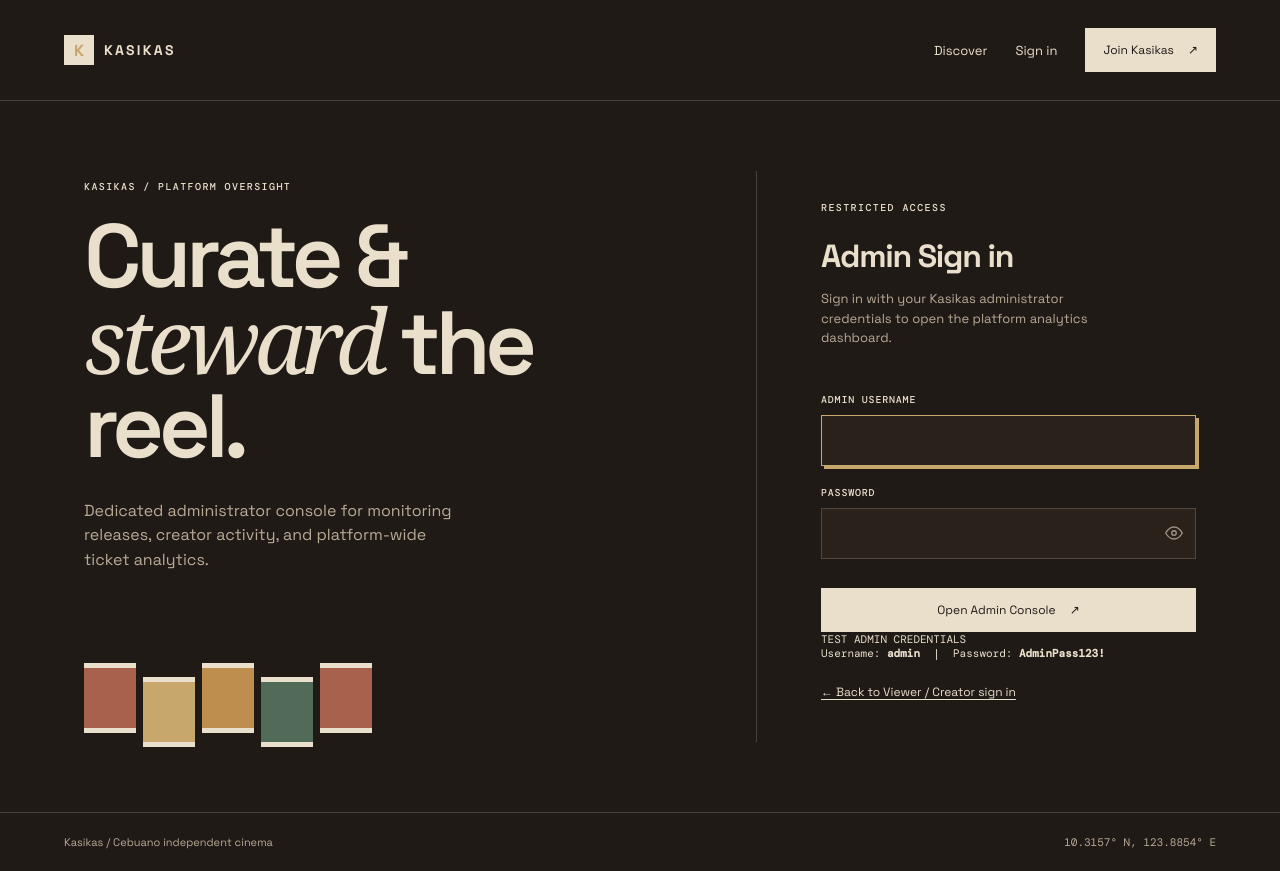
After one commit to flurgerburger/kasikas, a Django app: template templates/admin_login.html in a window 1280 px wide. The commit adds this page. Run offline with Django 5.2, Linux system fonts and the light colour scheme; the template is opened without the code that fills it, so the values that code supplies are empty.

Commit message:
feat(auth): implement Viewer/Creator role selection and dedicated Admin login

```diff
--- /dev/null
+++ b/accounts/context_processors.py
@@ -0,0 +1,28 @@
+from .models import UserProfile
+
+
+def get_user_role(user, session=None):
+    if not user or not user.is_authenticated:
+        return None
+    if user.is_staff or user.is_superuser:
+        return UserProfile.ROLE_ADMIN
+    profile = UserProfile.objects.filter(user=user).first()
+    if profile and profile.role == UserProfile.ROLE_ADMIN:
+        return UserProfile.ROLE_ADMIN
+    if session is not None:
+        session_role = session.get('active_role')
+        if session_role in (UserProfile.ROLE_CREATOR, UserProfile.ROLE_VIEWER):
+            return session_role
+    if profile:
+        return profile.role
+    return UserProfile.ROLE_VIEWER
+
+
+def role_context(request):
+    role = get_user_role(request.user, request.session)
+    return {
+        'active_role': role,
+        'is_creator_role': role == UserProfile.ROLE_CREATOR,
+        'is_admin_role': role == UserProfile.ROLE_ADMIN,
+        'is_viewer_role': role == UserProfile.ROLE_VIEWER,
+    }
--- /dev/null
+++ b/templates/admin_login.html
@@ -0,0 +1,47 @@
+{% extends 'base.html' %}
+{% block title %}Admin Sign in | Kasikas{% endblock %}
+{% block content %}
+<section class="auth-layout">
+    <div class="auth-intro">
+        <p class="eyebrow">KASIKAS / PLATFORM OVERSIGHT</p>
+        <h1>Curate &amp;<br><em>steward</em> the reel.</h1>
+        <p class="lede">Dedicated administrator console for monitoring releases, creator activity, and platform-wide ticket analytics.</p>
+        <div class="film-strip" aria-hidden="true"><span></span><span></span><span></span><span></span><span></span></div>
+    </div>
+    <div class="auth-panel">
+        <p class="eyebrow">RESTRICTED ACCESS</p>
+        <h2>Admin Sign in</h2>
+        <p class="panel-copy">Sign in with your Kasikas administrator credentials to open the platform analytics dashboard.</p>
+        <form method="post" class="auth-form">
+            {% csrf_token %}
+            {% if form.non_field_errors %}<div class="form-errors">{{ form.non_field_errors }}</div>{% endif %}
+            <label for="id_username">Admin Username</label>
+            <input id="id_username" name="username" type="text" autocomplete="username" required autofocus>
+            {% if form.username.errors %}<div class="field-error">{{ form.username.errors|striptags }}</div>{% endif %}
+            <label for="id_password">Password</label>
+            <div class="password-field-wrap">
+                <input id="id_password" name="password" type="password" autocomplete="current-password" required>
+                <button type="button" class="password-toggle-btn" data-target="id_password" aria-label="Show password" aria-pressed="false" title="Show password">
+                    <svg class="eye-icon eye-open" viewBox="0 0 24 24" fill="none" stroke="currentColor" stroke-width="1.8" stroke-linecap="round" stroke-linejoin="round">
+                        <path d="M1 12s4-8 11-8 11 8 11 8-4 8-11 8-11-8-11-8z"></path>
+                        <circle cx="12" cy="12" r="3"></circle>
+                    </svg>
+                    <svg class="eye-icon eye-closed" viewBox="0 0 24 24" fill="none" stroke="currentColor" stroke-width="1.8" stroke-linecap="round" stroke-linejoin="round" style="display: none;">
+                        <path d="M17.94 17.94A10.07 10.07 0 0 1 12 20c-7 0-11-8-11-8a18.45 18.45 0 0 1 5.06-5.94M9.9 4.24A9.12 9.12 0 0 1 12 4c7 0 11 8 11 8a18.5 18.5 0 0 1-2.16 3.19m-6.72-1.07a3 3 0 1 1-4.24-4.24"></path>
+                        <line x1="1" y1="1" x2="23" y2="23"></line>
+                    </svg>
+                </button>
+            </div>
+            {% if form.password.errors %}<div class="field-error">{{ form.password.errors|striptags }}</div>{% endif %}
+            <button class="primary-button" type="submit">Open Admin Console <span>↗</span></button>
+        </form>
+
+        <div class="demo-creds-box mono">
+            <span class="demo-creds-title">TEST ADMIN CREDENTIALS</span>
+            <div>Username: <strong>admin</strong> &nbsp;|&nbsp; Password: <strong>AdminPass123!</strong></div>
+        </div>
+
+        <p class="form-footer"><a href="{% url 'login' %}">← Back to Viewer / Creator sign in</a></p>
+    </div>
+</section>
+{% endblock %}
--- a/templates/base.html
+++ b/templates/base.html
@@ -8,7 +8,7 @@
     <link rel="preconnect" href="https://fonts.googleapis.com">
     <link rel="preconnect" href="https://fonts.gstatic.com" crossorigin>
     <link href="https://fonts.googleapis.com/css2?family=DM+Mono:wght@400;500&family=Space+Grotesk:wght@400;500;600;700&display=swap" rel="stylesheet">
-    <link rel="stylesheet" href="{% static 'css/kasikas.css' %}?v=3">
+    <link rel="stylesheet" href="{% static 'css/kasikas.css' %}?v=5">
 </head>
 <body>
     <header class="site-header">
@@ -20,6 +20,12 @@
             <a href="{% url 'home' %}">Discover</a>
             {% if user.is_authenticated %}
                 <a href="{% url 'my_tickets' %}">My Reel</a>
+                {% if is_creator_role %}
+                    <a href="{% url 'creator_dashboard' %}" class="nav-role-pill">Creator Studio</a>
+                {% endif %}
+                {% if is_admin_role %}
+                    <a href="{% url 'admin_dashboard' %}" class="nav-role-pill nav-role-admin">Admin Console</a>
+                {% endif %}
                 <span class="nav-user">Hi, {{ user.username }}</span>
                 <form action="{% url 'logout' %}" method="post">
                     {% csrf_token %}
```
Also changed, not shown: templates/login.html (+31 -1 lines), templates/register.html (+22 -1 lines).
